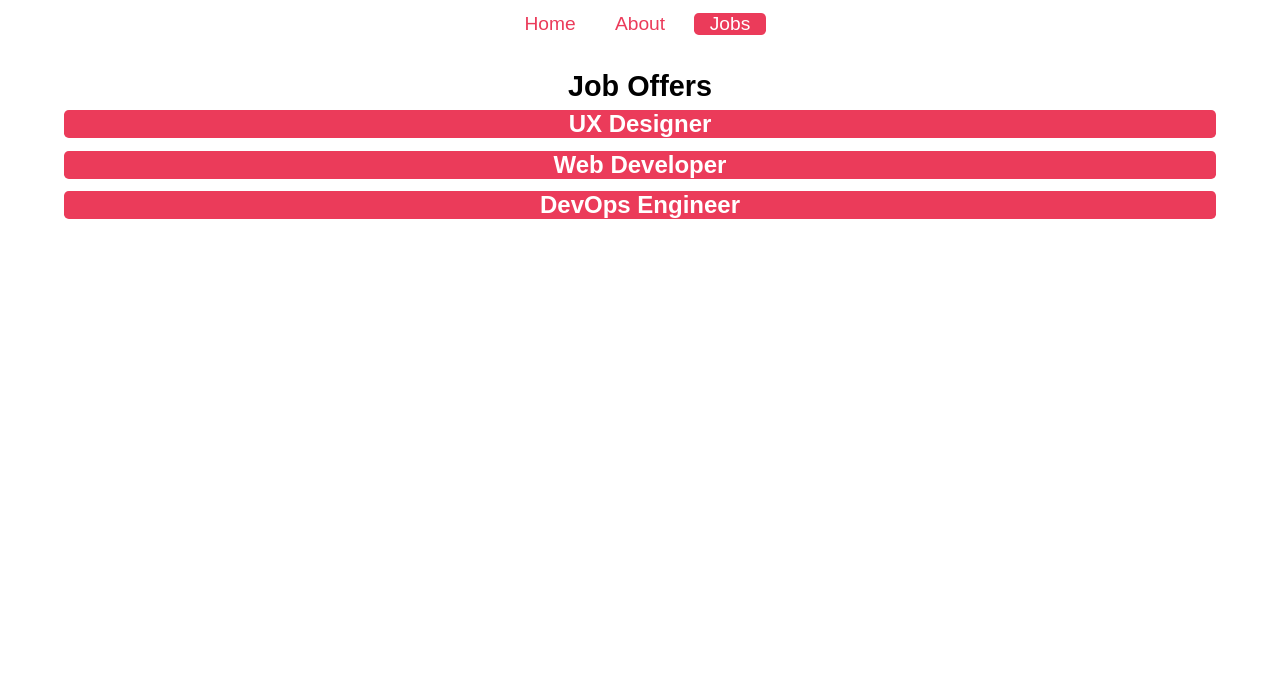
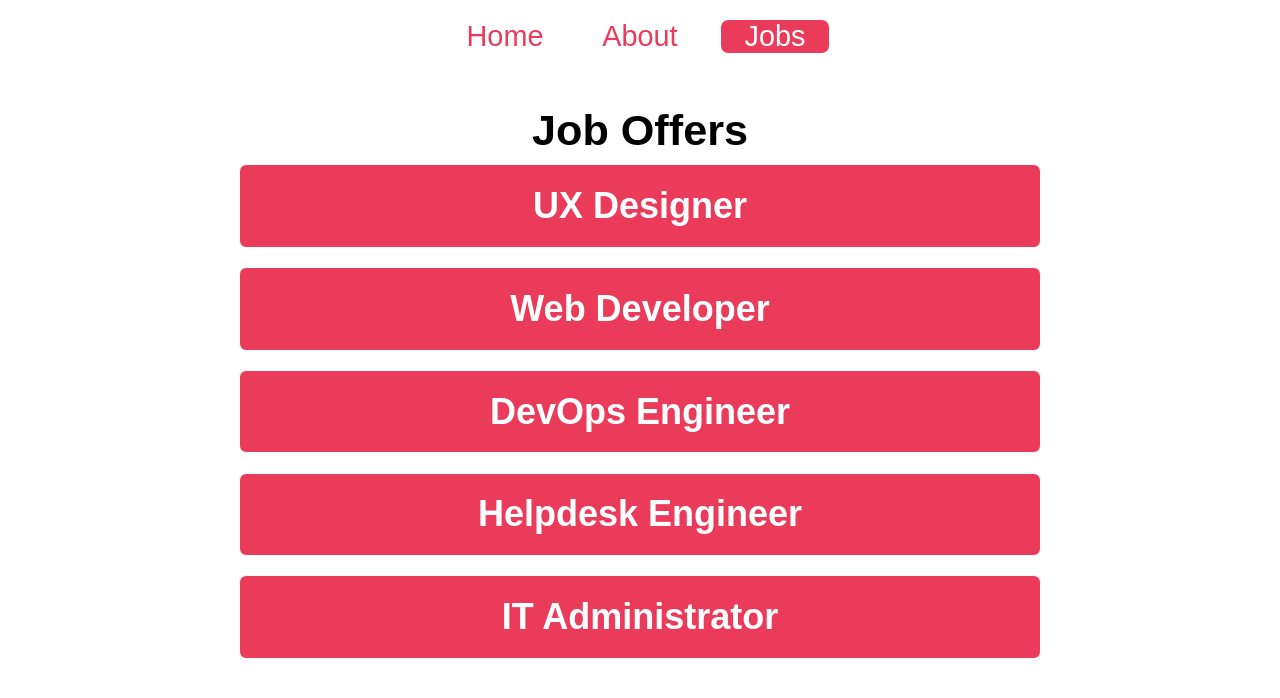
Before and after one commit to skupson/jobs-board, a Vue app: page /jobs in a window 1280 px wide. Shown: the top 698 px of the page. Built offline with nearby package versions, Linux system fonts and the light colour scheme; a web font is replaced by a local one.

Commit message:
Animations and media queries

```diff
--- a/src/assets/css/style.css
+++ b/src/assets/css/style.css
@@ -2,7 +2,7 @@
 
 :root {
   --primary-color: #eb3b5a;
-  --text-color: #ffffff;
+  --secondary-color: #ffffff;
 }
 
 * {
@@ -44,7 +44,7 @@ body {
 
 #nav a.router-link-active.router-link-exact-active {
   background: var(--primary-color);
-  color: var(--text-color);
+  color: var(--secondary-color);
 }
 
 h1 {
@@ -53,16 +53,56 @@ h1 {
 }
 
 .jobs {
-  width: 90vw;
-  text-align: center;
   margin: 0.4rem;
+  width: 90%;
+  height: 3.4rem;
+  border-radius: 0.3rem;
+  transition: 0.6s;
   background: var(--primary-color);
-  width: 90%;
-  border-radius: 0.3rem;
+  border: 1px solid var(--secondary-color);
+  display: flex;
+  flex-direction: column;
+  align-items: center;
+  justify-content: center;
+}
+
+.jobs:hover {
+  background: var(--secondary-color);
+  border: 1px solid var(--primary-color);
+}
+
+a {
+  transition: 0.6s;
 }
 
 .jobs a,
-.job a:visited {
-  color: var(--text-color);
+.jobs a:visited {
+  color: var(--secondary-color);
   text-decoration: none;
+  vertical-align: middle;
 }
+
+.jobs a:hover {
+  background: var(--secondary-color);
+  color: var(--primary-color);
+}
+@media only screen and (min-width: 600px) {
+  html,
+  body {
+    font-size: 20px;
+  }
+
+  .jobs {
+    width: 80%;
+  }
+}
+
+@media only screen and (min-width: 992px) {
+  html,
+  body {
+    font-size: 24px;
+  }
+  .jobs {
+    max-width: 800px;
+  }
+}
--- a/src/views/jobs/Jobs.vue
+++ b/src/views/jobs/Jobs.vue
@@ -34,6 +34,18 @@ export default {
           details:
             "orem ipsum dolor sit amet, consectetur adipiscing elit. Proin fermentum mauris quam. ",
         },
+        {
+          title: "Helpdesk Engineer",
+          id: 4,
+          details:
+            "orem ipsum dolor sit amet, consectetur adipiscing elit. Proin fermentum mauris quam. ",
+        },
+        {
+          title: "IT Administrator",
+          id: 5,
+          details:
+            "orem ipsum dolor sit amet, consectetur adipiscing elit. Proin fermentum mauris quam. ",
+        },
       ],
     };
   },
```
